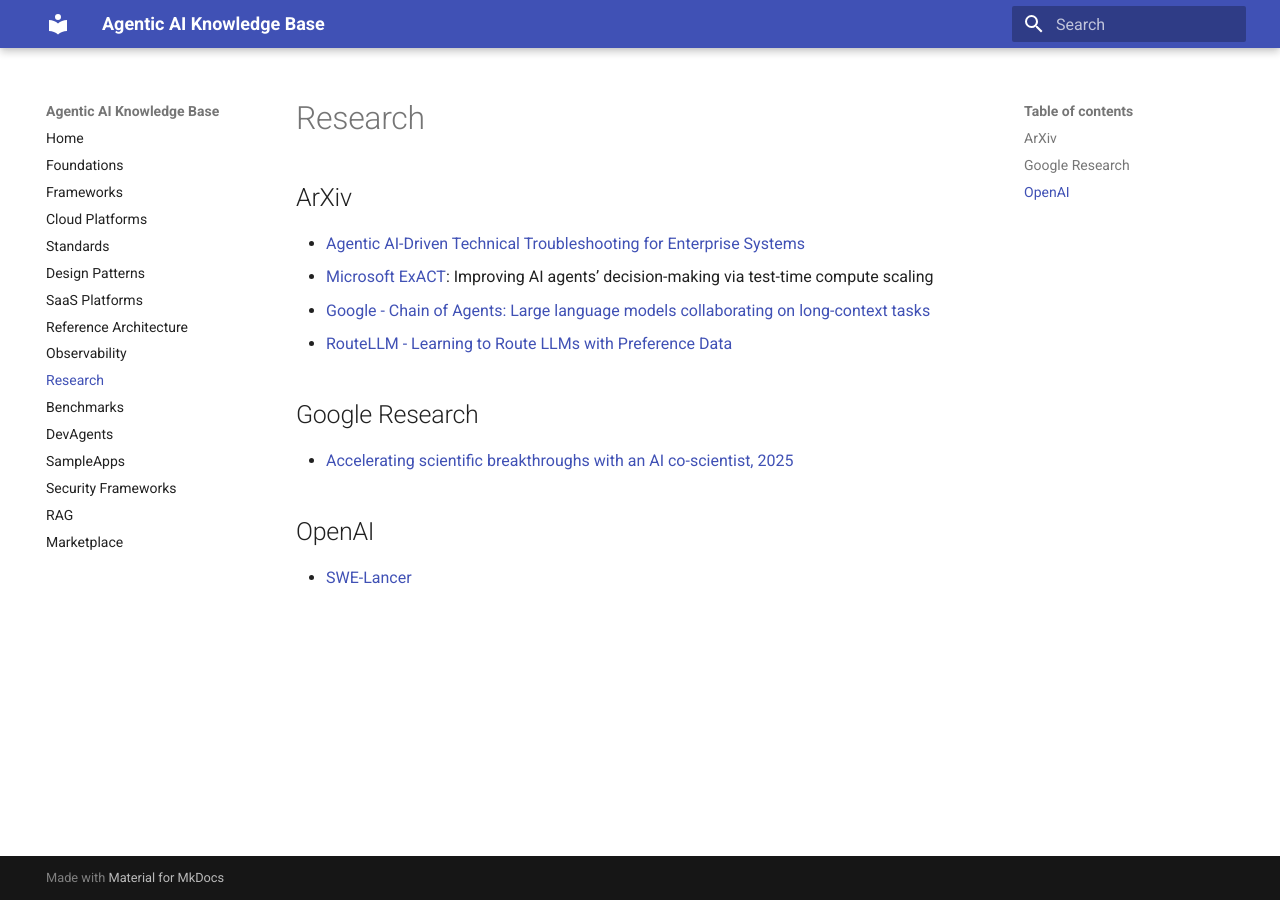
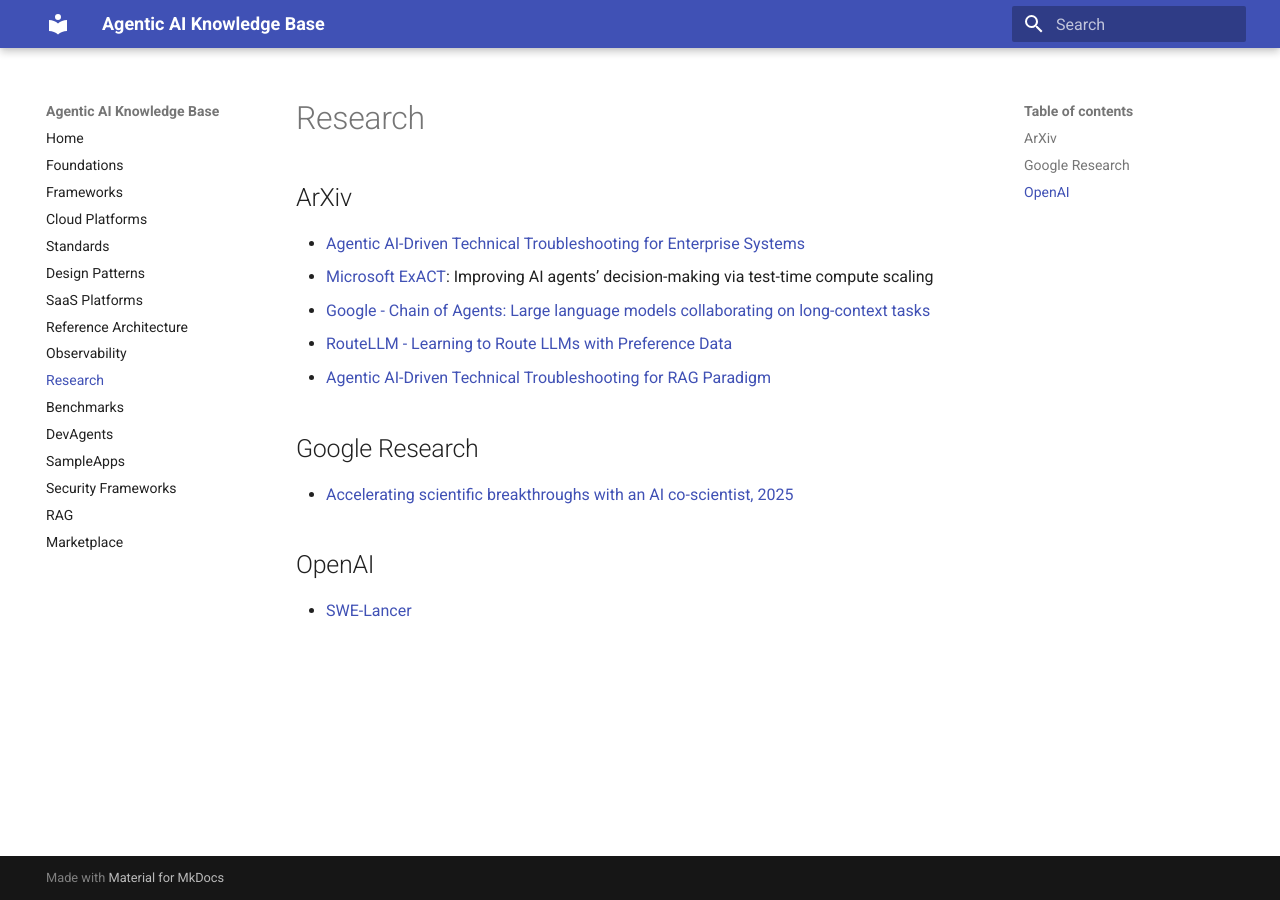
Before and after one commit to ankurkumarz/agentic-ai-knowledge-base, an MkDocs documentation site: the page built from docs/Research/README.md, in a window 1280 px wide. Built offline with MkDocs 1.6.1 and Material for MkDocs 9.7.7, drawn with Linux system fonts in a browser that asks for light colours.

Commit message:
Update README.md

```diff
--- a/docs/Research/README.md
+++ b/docs/Research/README.md
@@ -8,6 +8,7 @@
 - [Microsoft ExACT](https://www.microsoft.com/en-us/research/blog/exact-improving-ai-agents-decision-making-via-test-time-compute-scaling/): Improving AI agents’ decision-making via test-time compute scaling
 - [Google - Chain of Agents: Large language models collaborating on long-context tasks](https://research.google/blog/chain-of-agents-large-language-models-collaborating-on-long-context-tasks/)
 - [RouteLLM - Learning to Route LLMs with Preference Data](https://arxiv.org/abs/2406.18665)
+- [Agentic AI-Driven Technical Troubleshooting for RAG Paradigm](https://arxiv.org/html/2412.12006v2)
 
 ## Google Research
 
```
